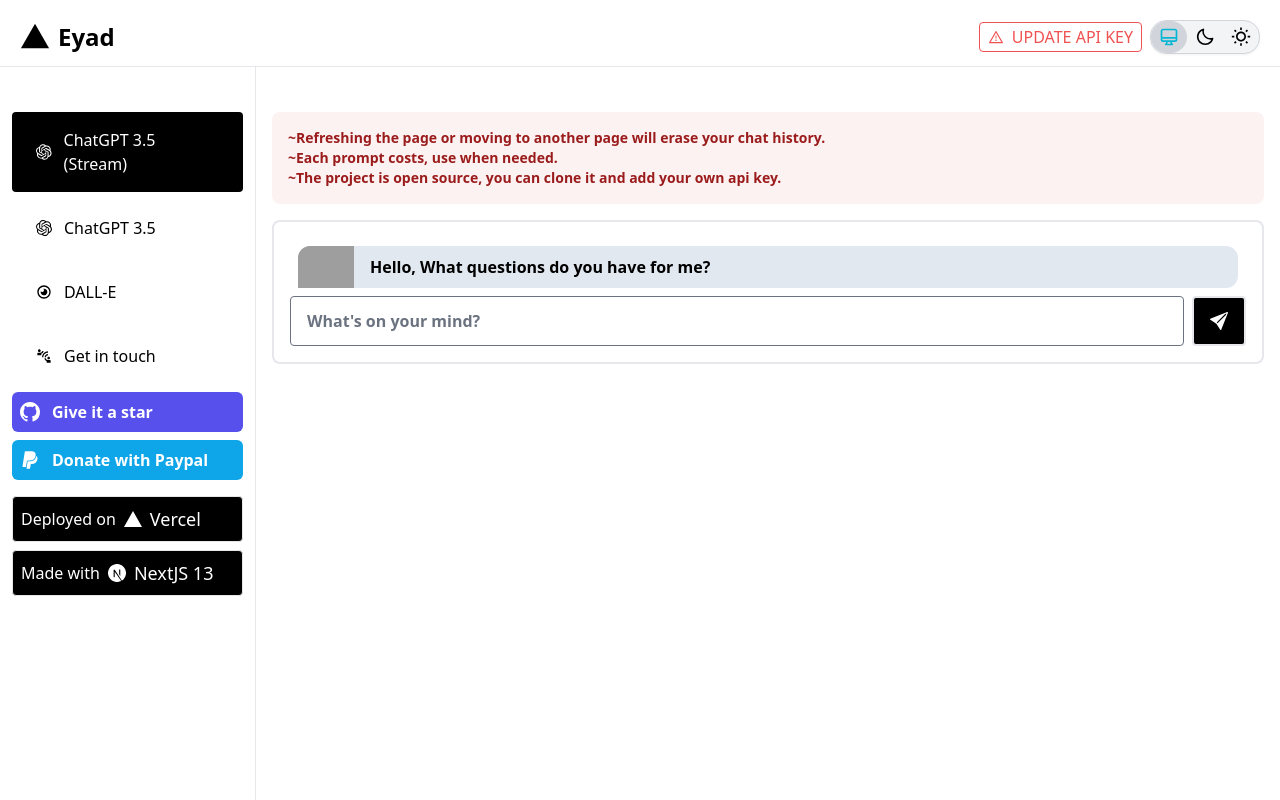
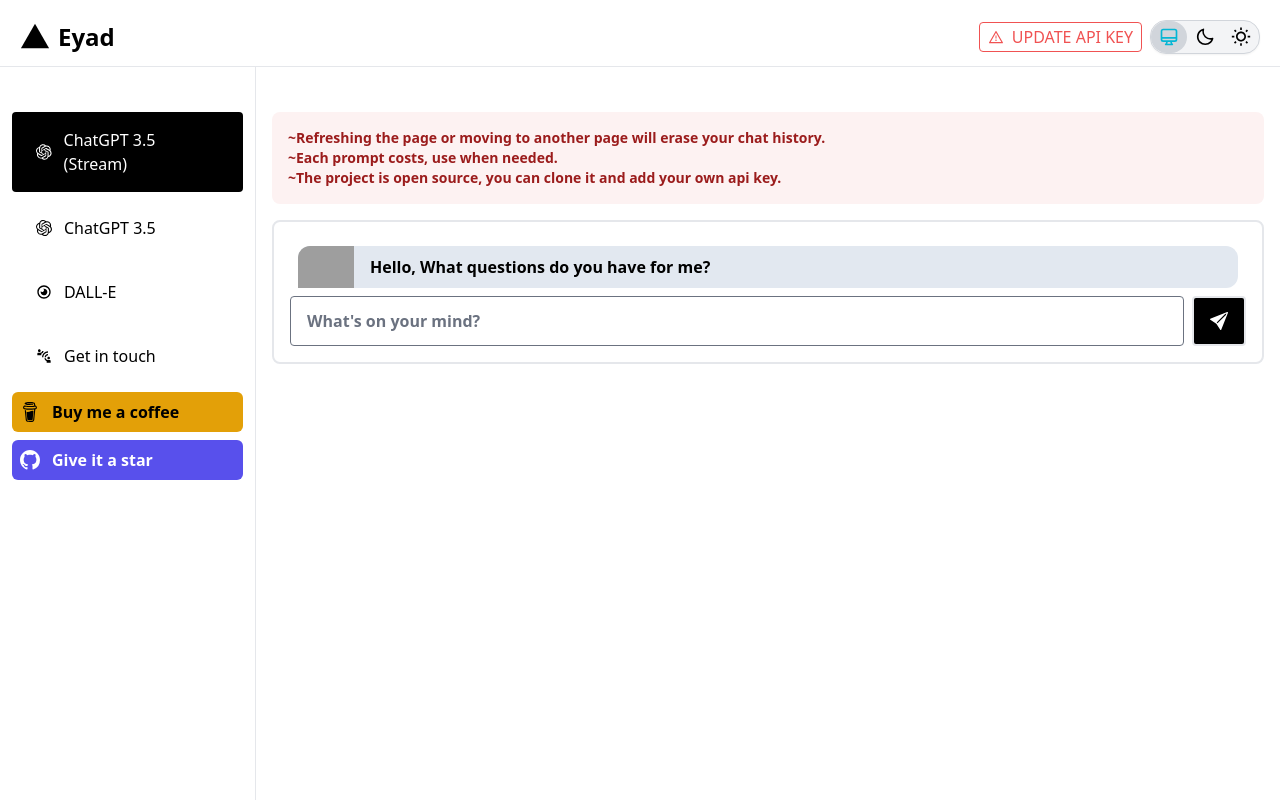
Before and after one commit to eyadaldaoud/Vi-Ai, a Next.js app: page / in a window 1280 px wide. Built offline with nearby package versions, Linux system fonts and the light colour scheme; grey boxes are pictures that could not be loaded.

Commit message:
minor changes

```diff
--- a/app/Components/Navbar.tsx
+++ b/app/Components/Navbar.tsx
@@ -2,7 +2,7 @@
 
 import Link from "next/link";
 import { FaPaypal } from "react-icons/fa";
-import { SiNextdotjs, SiVercel } from "react-icons/si";
+import { SiBuymeacoffee, SiNextdotjs, SiVercel } from "react-icons/si";
 import { HiMenuAlt4 } from "react-icons/hi";
 import { IoClose, IoLogoVercel } from "react-icons/io5";
 import Theme from "./Theme";
@@ -18,21 +18,6 @@
   to: string;
   icon?: any;
 }
-
-const FooterItems: FooterProps[] = [
-  {
-    name: "Deployed on",
-    text: "Vercel",
-    to: "https://vercel.com",
-    icon: <SiVercel className="text-lg ml-2 mt-auto mb-auto" />,
-  },
-  {
-    name: "Made with",
-    text: "NextJS 13",
-    to: "https://nextjs.org",
-    icon: <SiNextdotjs className="text-lg ml-2 mt-auto mb-auto" />,
-  },
-];
 
 const Navbar = ({ children }: { children: React.ReactNode }) => {
   const [isOpen, setOpen] = useState(false);
@@ -133,6 +118,16 @@
             <Navlinks />
             <li>
               <Link
+                href="https://www.buymeacoffee.com/eyadzoubi4n"
+                target="_blank"
+                className="rounded-md flex items-center p-2  font-semibold hover:bg-yellow-600 bg-yellow-400 text-black  ease-linear duration-150"
+              >
+                <SiBuymeacoffee className="text-xl" />
+                <span className="ml-3">Buy me a coffee</span>
+              </Link>
+            </li>
+            <li>
+              <Link
                 href="https://github.com/UGoingNoWhereBoy/Vi-Ai"
                 target="_blank"
                 className="rounded-md flex items-center p-2 text-base font-semibold text-white bg-indigo-600 hover:bg-indigo-900 hover:text-indigo-300 ease-linear duration-150"
@@ -141,32 +136,7 @@
                 <span className="ml-3">Give it a star</span>
               </Link>
             </li>
-            <li>
-              <Link
-                href="https://paypal.me/apexa1?country.x=JO&locale.x=en_US"
-                target="_blank"
-                className="rounded-md flex items-center p-2 text-base text-white font-semibold bg-sky-500 hover:bg-sky-900 hover:text-sky-300 ease-linear duration-150"
-              >
-                <FaPaypal className="text-xl" />
-                <span className="ml-3">Donate with Paypal</span>
-              </Link>
-            </li>
           </ul>
-          <div className="mt-4">
-            {FooterItems.map((i, k) => (
-              <Link
-                href={i.to}
-                target={"_blank"}
-                className="flex font-sans mb-2 border px-2 py-2 rounded dark:bg-white dark:hover:bg-black duration-100 ease-linear dark:text-black dark:hover:text-white
-                bg-black hover:bg-white text-white hover:text-black"
-                key={k}
-              >
-                <h1 className="text-md mt-auto mb-auto">{i.name}</h1>
-                {i.icon}
-                <span className="self-center text-lg ml-2">{i.text}</span>
-              </Link>
-            ))}
-          </div>
         </div>
       </aside>
       <div className="p-4 sm:ml-64">
```
